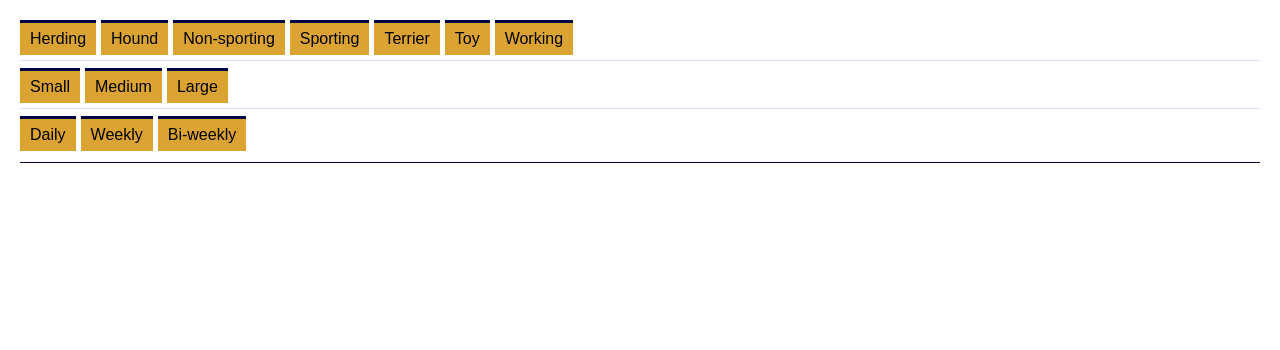
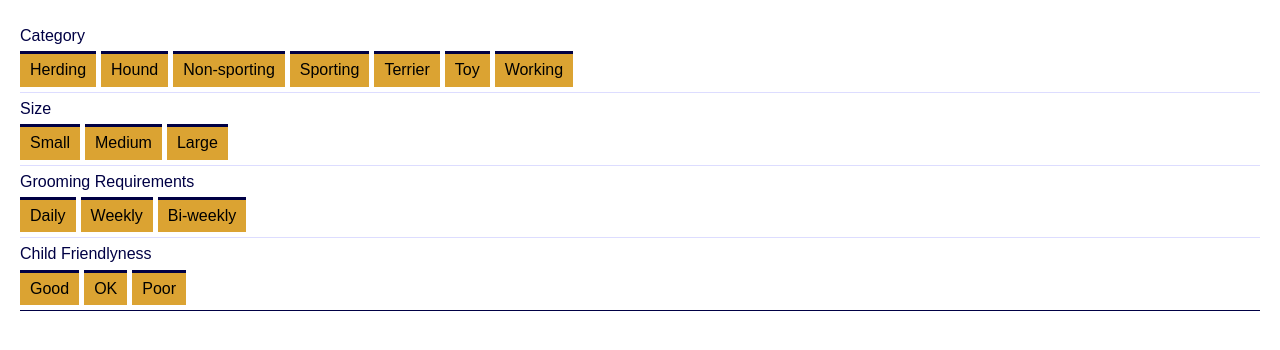
Before and after one commit to itomblack/dogs, a website with bundled scripts: page src/index.html in a window 1280 px wide. Built offline with nearby package versions, Linux system fonts and the light colour scheme.

Commit message:
add titles to filters

```diff
--- a/src/css/styles.css
+++ b/src/css/styles.css
@@ -237,35 +237,41 @@ button {
   /* line 23, /Users/itomblack/Repos/dogs/src/sass/main-styles.scss */
   .options-row:last-of-type {
     border-bottom: none; }
+  /* line 25, /Users/itomblack/Repos/dogs/src/sass/main-styles.scss */
+  .options-row h3 {
+    margin: 5px 0 4px 0;
+    color: #000044;
+    font-weight: 100;
+    font-size: 16px; }
 
-/* line 26, /Users/itomblack/Repos/dogs/src/sass/main-styles.scss */
+/* line 33, /Users/itomblack/Repos/dogs/src/sass/main-styles.scss */
 .btn-type-select {
   float: left;
   padding: 5px 10px;
   margin: 0 5px 5px 0;
   background-color: #dba332;
   border-top: 3px solid #000044; }
-  /* line 33, /Users/itomblack/Repos/dogs/src/sass/main-styles.scss */
+  /* line 40, /Users/itomblack/Repos/dogs/src/sass/main-styles.scss */
   .btn-type-select:hover {
     color: white;
     border-top: 3px solid #dba332; }
-  /* line 38, /Users/itomblack/Repos/dogs/src/sass/main-styles.scss */
+  /* line 45, /Users/itomblack/Repos/dogs/src/sass/main-styles.scss */
   .btn-type-select.js-btn-off {
     border-top: 3px solid #dba332;
     opacity: 0.5; }
-  /* line 43, /Users/itomblack/Repos/dogs/src/sass/main-styles.scss */
+  /* line 50, /Users/itomblack/Repos/dogs/src/sass/main-styles.scss */
   .btn-type-select:focus {
     outline: none; }
-  /* line 47, /Users/itomblack/Repos/dogs/src/sass/main-styles.scss */
+  /* line 54, /Users/itomblack/Repos/dogs/src/sass/main-styles.scss */
   .btn-type-select.js-btn-off:hover {
     border-top: 3px solid #dba332;
     color: white; }
 
-/* line 54, /Users/itomblack/Repos/dogs/src/sass/main-styles.scss */
+/* line 60, /Users/itomblack/Repos/dogs/src/sass/main-styles.scss */
 .dog-breed-wrap {
   margin-top: 5px; }
 
-/* line 58, /Users/itomblack/Repos/dogs/src/sass/main-styles.scss */
+/* line 64, /Users/itomblack/Repos/dogs/src/sass/main-styles.scss */
 .dog-breed-item {
   float: left;
   background-color: #000044;
--- a/src/index.html
+++ b/src/index.html
@@ -14,8 +14,10 @@
 
 		<!-- OPTION WRAPPER -->
 		<div id="dog-options" class="dog-opt-wrap">
+
+			<!-- CATEGORY -->
 			<div class="options-row">
-
+				<h3>Category</h3>
 				<button id="filterHerding" class="btn-type-select">Herding</button>
 				<button id="filterHound" class="btn-type-select">Hound</button>
 				<button id="filterNon-sporting" class="btn-type-select">Non-sporting</button>
@@ -24,18 +26,28 @@
 				<button id="filterToy" class="btn-type-select">Toy</button>
 				<button id="filterWorking" class="btn-type-select">Working</button>
 			</div>
-
+			<!-- SIZE -->
 			<div class="options-row">
+				<h3>Size</h3>
 				<button id="filterSml" class="btn-type-select">Small</button>
 				<button id="filterMed" class="btn-type-select">Medium</button>
 				<button id="filterLrg" class="btn-type-select">Large</button>
 			</div>
-
+			<!-- GROOMING -->
 			<div class="options-row">
+				<h3>Grooming Requirements</h3>
 				<button id="filterDaily" class="btn-type-select">Daily</button>
 				<button id="filterWeekly" class="btn-type-select">Weekly</button>
 				<button id="filterBi-weekly" class="btn-type-select">Bi-weekly</button>
 			</div>
+			<!-- CHILD SUITABILITY -->
+			<div class="options-row">
+				<h3>Child Friendlyness</h3>
+				<button id="filterGood" class="btn-type-select">Good</button>
+				<button id="filterOK" class="btn-type-select">OK</button>
+				<button id="filterPoor" class="btn-type-select">Poor</button>
+			</div>
+
 		</div>
 
 
--- a/src/js/main.js
+++ b/src/js/main.js
@@ -4,6 +4,8 @@ $(document).ready(function() {
 	var dogsFiltered = [];
 	var filterCategory = [];
 
+	//sort data by dogname
+	// dogData.sort();
 	loadDogs(dogData);
 
 
@@ -71,6 +73,11 @@ $(document).ready(function() {
  							else if (dogData[i].grooming == filterCategory[x]) {
  								filterMatch = true;
  								x = filterCategory.length;
+ 							}
+ 							//good with children
+ 							else if (dogData[i].childOK == filterCategory[x]) {
+ 								filterMatch = true;
+ 								x = filterCategory.length;
  							};
  					};
 
```
